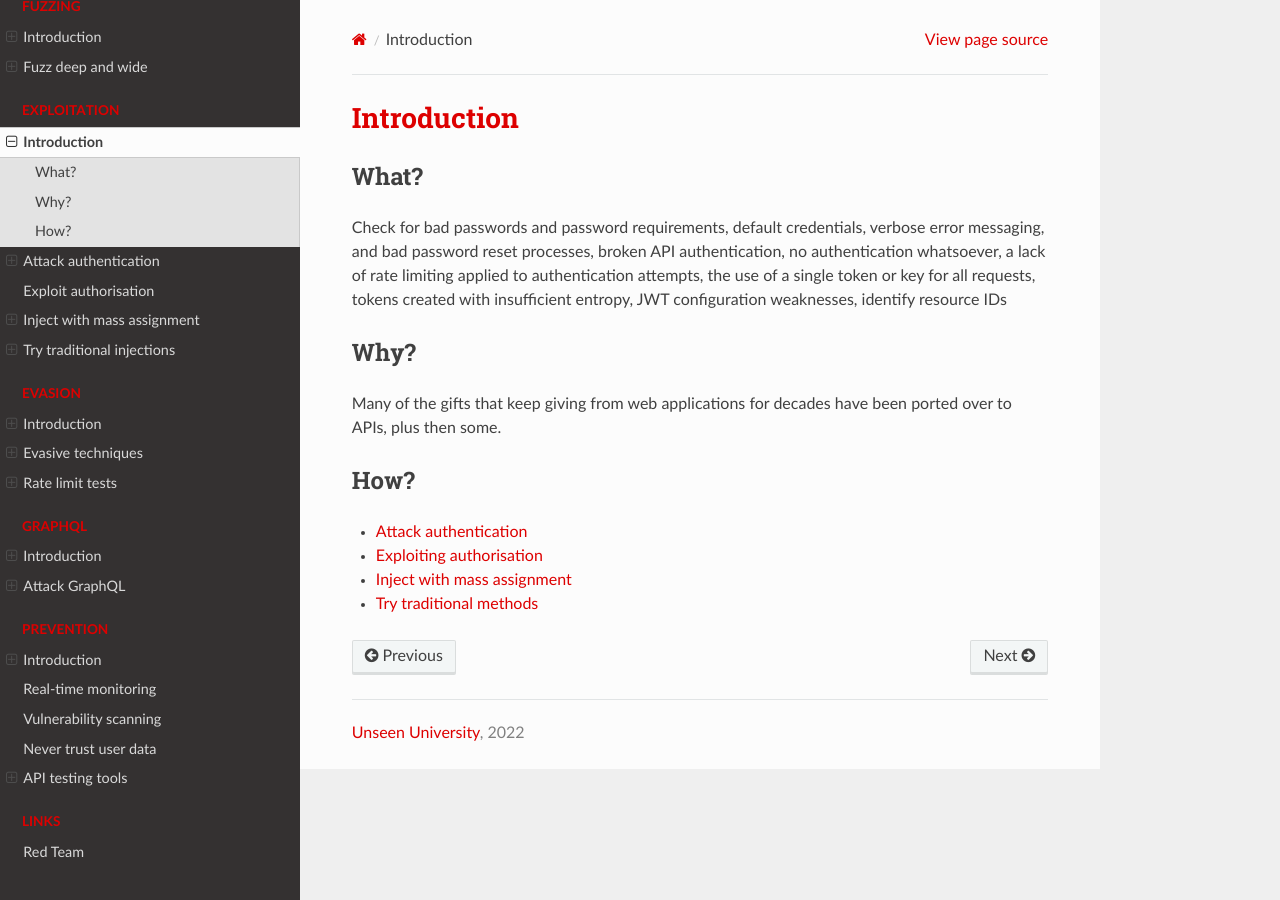
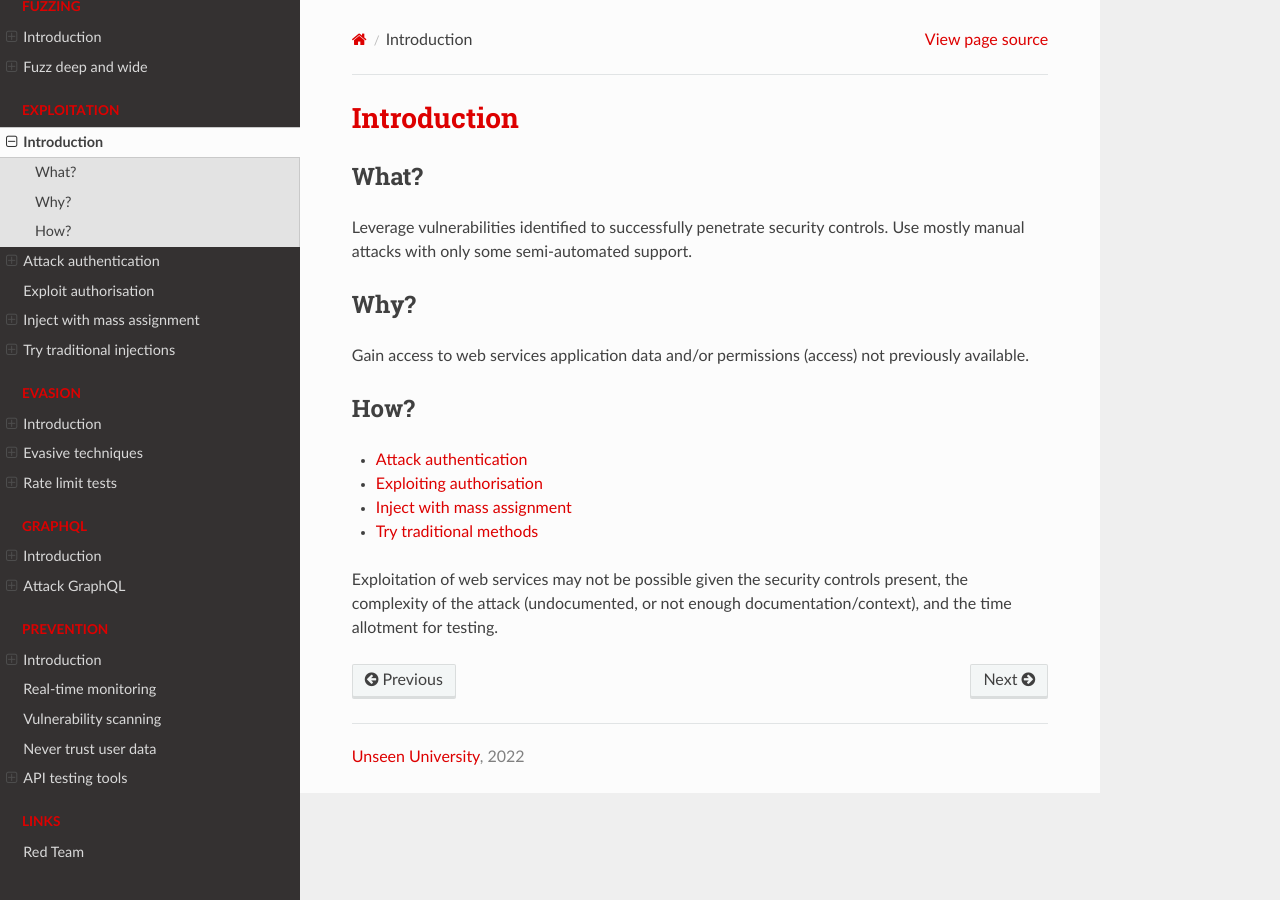
Before and after one commit to tymyrddin/red-api, a Sphinx documentation site: the page built from source/docs/exploit/README.md, in a window 1280 px wide. Built offline with Sphinx 7.4.7 and the Read the Docs theme 2.0.0, drawn with Linux system fonts in a browser that asks for light colours.

```diff
--- a/source/docs/exploit/README.md
+++ b/source/docs/exploit/README.md
@@ -2,14 +2,12 @@
 
 ## What?
 
-Check for bad passwords and password requirements, default credentials, verbose error messaging, and bad password
-reset processes, broken API authentication, no authentication whatsoever, a lack of rate limiting applied to
-authentication attempts, the use of a single token or key for all requests, tokens created with insufficient entropy,
-JWT configuration weaknesses, identify resource IDs
+Leverage vulnerabilities identified to successfully penetrate security controls. Use mostly manual attacks with only
+some semi-automated support.
 
 ## Why?
 
-Many of the gifts that keep giving from web applications for decades have been ported over to APIs, plus then some.
+Gain access to web services application data and/or permissions (access) not previously available.
 
 ## How?
 
@@ -17,3 +15,6 @@ Many of the gifts that keep giving from web applications for decades have been p
 * [Exploiting authorisation](authorisation.md)
 * [Inject with mass assignment](mass-assignment.md)
 * [Try traditional methods](traditional.md)
+
+Exploitation of web services may not be possible given the security controls present, the complexity of the attack
+(undocumented, or not enough documentation/context), and the time allotment for testing.
```
